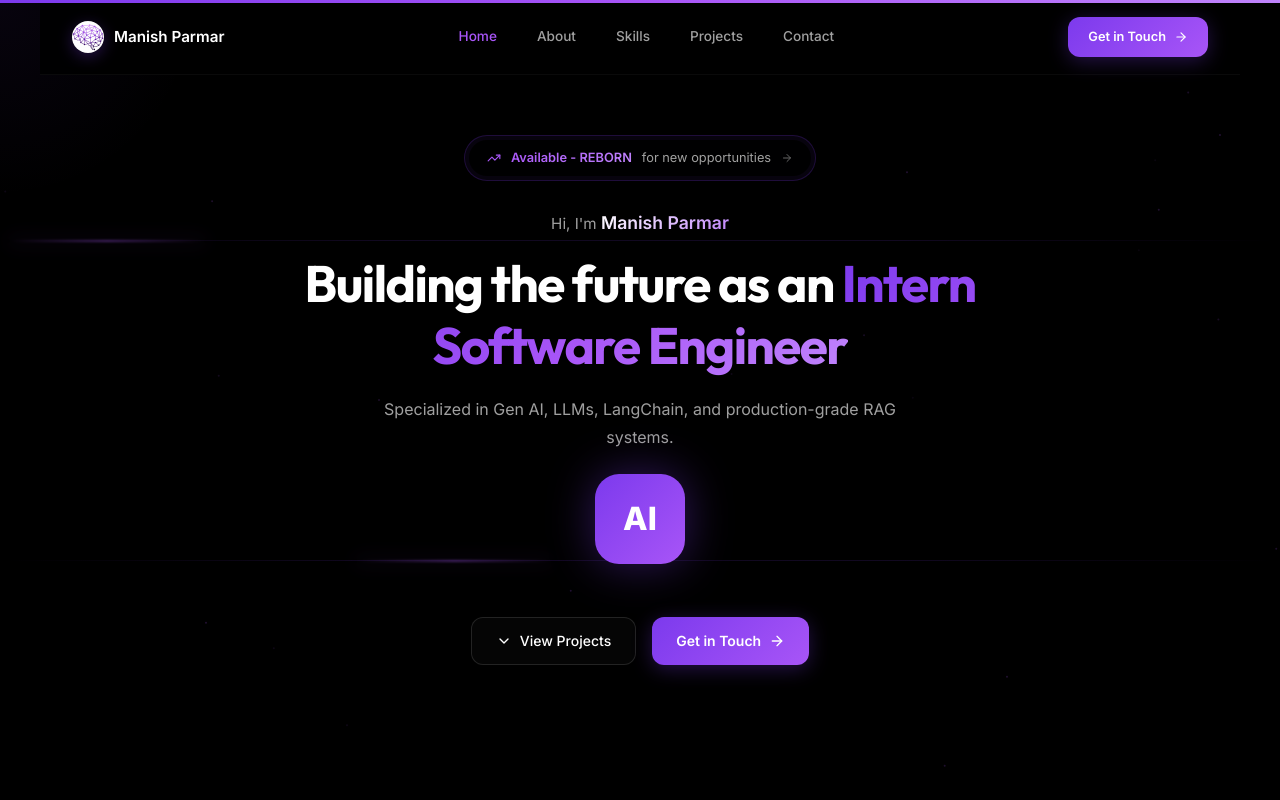
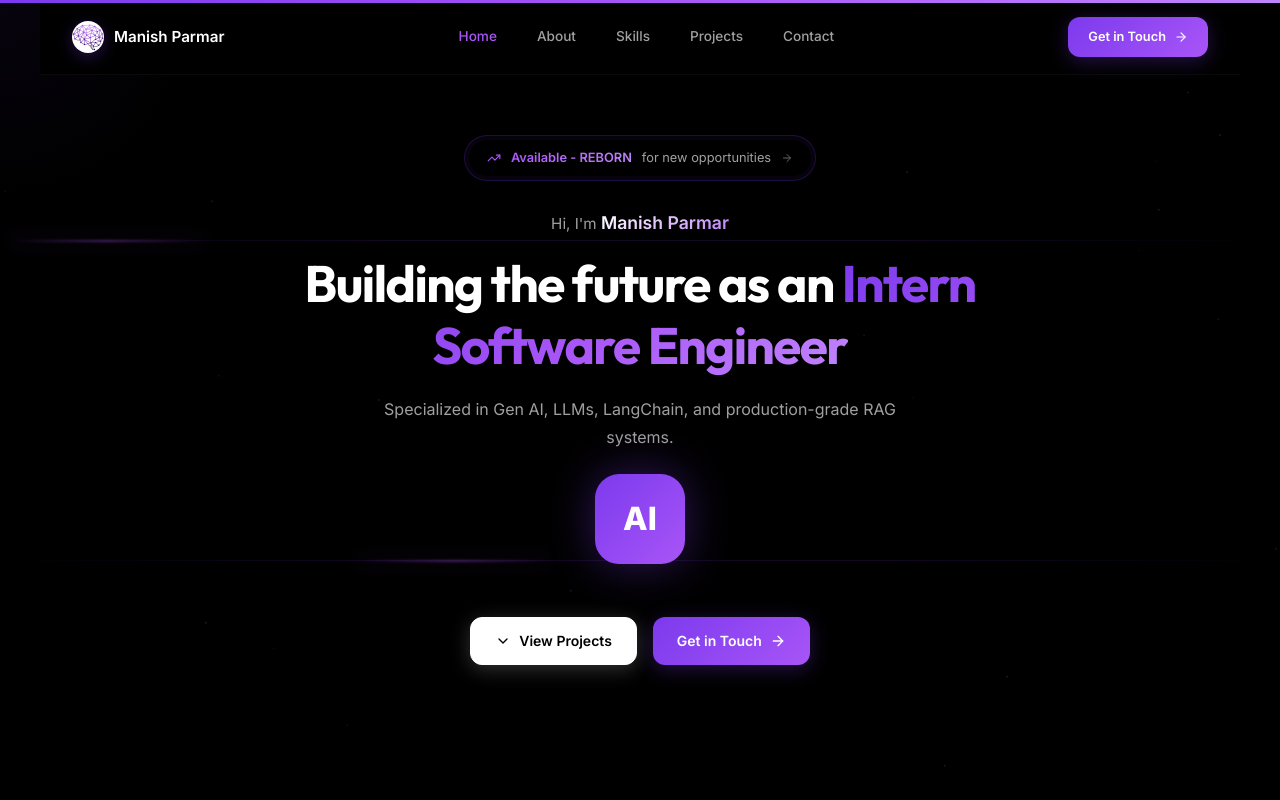
Before and after one commit to manish860200/portfolio, a React (Vite) app: page / in a window 1280 px wide. Shown: the top 800 px of the page. Built offline with nearby package versions, Linux system fonts and the light colour scheme.

Commit message:
feat: Update View Projects button to solid white style

```diff
--- a/src/components/SinglePagePortfolio.jsx
+++ b/src/components/SinglePagePortfolio.jsx
@@ -381,7 +381,7 @@ const SinglePagePortfolio = () => {
                     </motion.div>
 
                     <motion.div variants={itemVariants} style={{ display: 'flex', gap: '16px', justifyContent: 'center', flexWrap: 'wrap' }}>
-                        <motion.a href="#projects" className="btn-secondary ripple" whileHover={{ scale: 1.05 }} whileTap={{ scale: 0.95 }}>
+                        <motion.a href="#projects" className="btn-secondary ripple">
                             <ChevronDown size={16} /> View Projects
                         </motion.a>
                         <motion.a href="#contact" className="btn-primary ripple" whileHover={{ scale: 1.05 }} whileTap={{ scale: 0.95 }}>
--- a/src/index.css
+++ b/src/index.css
@@ -239,17 +239,17 @@ button {
 }
 
 /* ============================================
-   SECONDARY BUTTON - OUTLINE BLACK THEME
+   SECONDARY BUTTON - SOLID WHITE THEME (VIEW PROJECTS)
 ============================================ */
 .btn-secondary {
-  border: 1px solid rgba(255, 255, 255, 0.12);
-  color: var(--text-primary);
+  border: 1px solid #ffffff;
+  color: #000000;
   padding: 12px 24px;
   border-radius: 12px;
-  font-weight: 500;
+  font-weight: 600;
   font-size: 0.875rem;
   transition: all 0.3s cubic-bezier(0.4, 0, 0.2, 1);
-  background: rgba(255, 255, 255, 0.02);
+  background: #ffffff;
   backdrop-filter: blur(10px);
   display: inline-flex;
   align-items: center;
@@ -257,17 +257,18 @@ button {
   gap: 8px;
   position: relative;
   overflow: hidden;
+  box-shadow: 0 4px 20px rgba(255, 255, 255, 0.2);
 }
 
 .btn-secondary:hover {
-  border-color: var(--accent-primary);
-  background: rgba(124, 58, 237, 0.08);
-  transform: translateY(-3px);
-  box-shadow: 0 4px 20px rgba(124, 58, 237, 0.15);
+  border-color: #ffffff;
+  background: rgba(255, 255, 255, 0.9);
+  transform: translateY(-3px) scale(1.02);
+  box-shadow: 0 8px 30px rgba(255, 255, 255, 0.35);
 }
 
 .btn-secondary:active {
-  transform: translateY(-1px);
+  transform: translateY(-1px) scale(0.98);
 }
 
 /* ============================================
```
